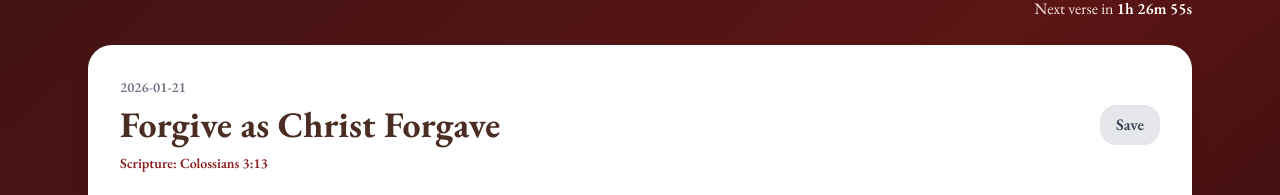
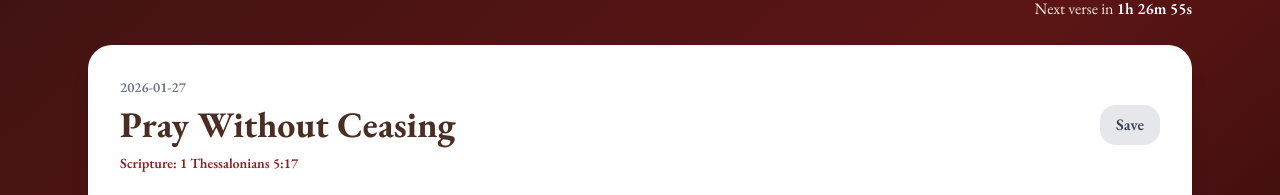
Before and after one commit to JayGames05-hash/SpiritVerse, a Next.js app: page / in a window 1280 px wide. Shown: the part 192-387 px from the top of the page. Built offline with nearby package versions, Linux system fonts and the light colour scheme; no server answers; the database is empty.

Commit message:
Add 10 Bible verses to readings

```diff
--- a/data/readings.js
+++ b/data/readings.js
@@ -299,6 +299,86 @@
     reading_text: 'But be ye doers of the word, and not hearers only, deceiving your own selves.',
     reflection: 'Living out God’s word is essential—hearing it is not enough without action.',
   },
+  {
+    id: 'post-0032',
+    date: '2026-02-01',
+    scripture_ref: 'John 3:16',
+    title: 'God’s Love for the World',
+    reading_text: 'For God so loved the world that he gave his one and only Son, that whoever believes in him shall not perish but have eternal life.',
+    reflection: 'The heart of the Gospel: God’s sacrificial love offers eternal life to all who believe.',
+  },
+  {
+    id: 'post-0033',
+    date: '2026-02-02',
+    scripture_ref: 'Jeremiah 29:11',
+    title: 'Plans for Hope',
+    reading_text: 'For I know the plans I have for you, declares the LORD, plans to prosper you and not to harm you, plans to give you hope and a future.',
+    reflection: 'God’s plans are for our good, giving hope and a future even in uncertain times.',
+  },
+  {
+    id: 'post-0034',
+    date: '2026-02-03',
+    scripture_ref: 'Romans 8:28',
+    title: 'All Things for Good',
+    reading_text: 'And we know that in all things God works for the good of those who love him, who have been called according to his purpose.',
+    reflection: 'Even hardships can be woven into God’s good purposes for those who love him.',
+  },
+  {
+    id: 'post-0035',
+    date: '2026-02-04',
+    scripture_ref: 'Philippians 4:13',
+    title: 'Strength Through Christ',
+    reading_text: 'I can do everything through him who gives me strength.',
+    reflection: 'Our abilities are sustained by Christ’s strength, empowering us to persevere.',
+  },
+  {
+    id: 'post-0036',
+    date: '2026-02-05',
+    scripture_ref: 'Genesis 1:1',
+    title: 'In the Beginning',
+    reading_text: 'In the beginning God created the heavens and the earth.',
+    reflection: 'The sovereign Creator brought all things into being by his word.',
+  },
+  {
+    id: 'post-0037',
+    date: '2026-02-06',
+    scripture_ref: 'Proverbs 3:5',
+    title: 'Trust in the LORD',
+    reading_text: 'Trust in the LORD with all your heart and lean not on your own understanding.',
+    reflection: 'Trusting God with our whole heart releases us from relying on our limited insight.',
+  },
+  {
+    id: 'post-0038',
+    date: '2026-02-07',
+    scripture_ref: 'Proverbs 3:6',
+    title: 'Acknowledge Him',
+    reading_text: 'In all your ways acknowledge him, and he will make your paths straight.',
+    reflection: 'Recognizing God in every part of life aligns our paths with his guidance.',
+  },
+  {
+    id: 'post-0039',
+    date: '2026-02-08',
+    scripture_ref: 'Romans 12:2',
+    title: 'Be Transformed',
+    reading_text: 'Do not conform any longer to the pattern of this world, but be transformed by the renewing of your mind. Then you will be able to test and approve what God’s will is—his good, pleasing and perfect will.',
+    reflection: 'Transformation comes from renewing the mind so we can discern God’s will.',
+  },
+  {
+    id: 'post-0040',
+    date: '2026-02-09',
+    scripture_ref: 'Philippians 4:6',
+    title: 'Prayer with Thanksgiving',
+    reading_text: 'Do not be anxious about anything, but in everything, by prayer and petition, with thanksgiving, present your requests to God.',
+    reflection: 'Prayer and thanksgiving replace anxiety with peace as we bring our needs to God.',
+  },
+  {
+    id: 'post-0041',
+    date: '2026-02-10',
+    scripture_ref: 'Matthew 28:19',
+    title: 'Make Disciples',
+    reading_text: 'Therefore go and make disciples of all nations, baptizing them in the name of the Father and of the Son and of the Holy Spirit.',
+    reflection: 'The Great Commission calls us to share the Gospel and baptize believers worldwide.',
+  },
 ]
 
 export default readings.map((r, i) => {
```
